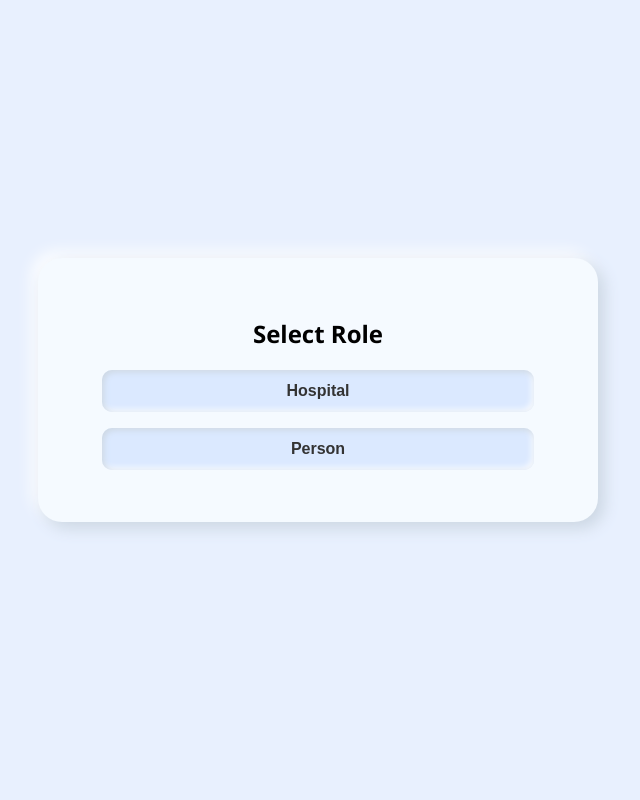
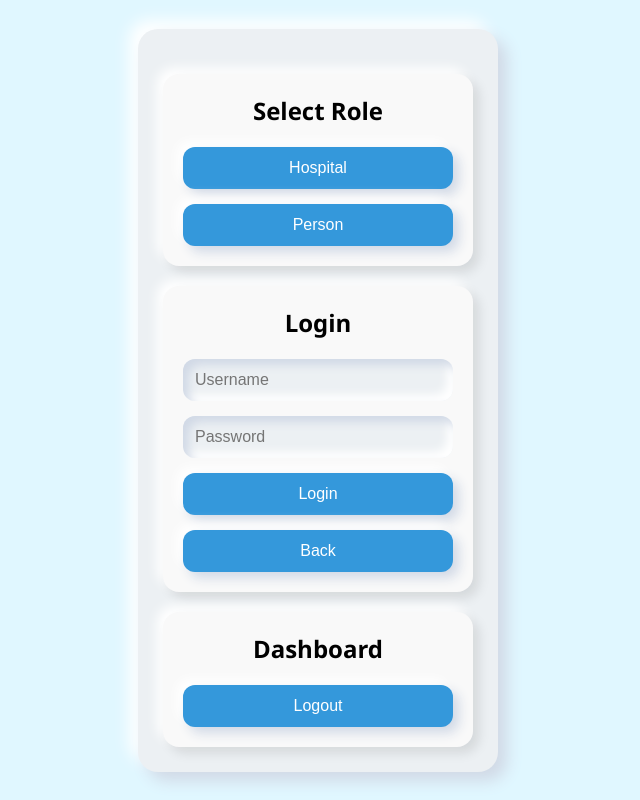
Before and after one commit to Samarth4260/MediBand, a plain HTML site: page index.html in a window 1280 px wide. Shown: the whole page, without its empty margins (322-962 px from the left). Drawn offline with Linux system fonts and the light colour scheme.

Commit message:
Update style.css

```diff
--- a/style.css
+++ b/style.css
@@ -1,61 +1,82 @@
+/* Reset */
+* {
+  box-sizing: border-box;
+  margin: 0;
+  padding: 0;
+}
 
 body {
-  font-family: 'Segoe UI', sans-serif;
-  background: #e8f0fe;
-  margin: 0;
+  background: #e0f7ff;
+  font-family: 'Segoe UI', Tahoma, Geneva, Verdana, sans-serif;
   display: flex;
   justify-content: center;
   align-items: center;
-  height: 100vh;
+  padding: 20px;
+  min-height: 100vh;
 }
 
 .container {
-  display: flex;
-  flex-direction: column;
-  align-items: center;
+  background: #ecf0f3;
+  width: 90vw;
+  max-width: 360px; /* ✅ Important: for mobile fit */
+  padding: 25px;
+  border-radius: 20px;
+  box-shadow: 9px 9px 16px #d1d9e6, -9px -9px 16px #ffffff;
+  text-align: center;
 }
 
 .card {
-  background: #f5faff;
-  border-radius: 24px;
-  box-shadow: 6px 6px 16px #cbd6e2, -6px -6px 16px #ffffff;
-  padding: 40px;
-  width: 480px;
-  text-align: left;
+  margin-top: 20px;
+  padding: 20px;
+  border-radius: 16px;
+  background: #f9f9f9;
+  box-shadow: 6px 6px 12px rgba(0,0,0,0.1), -6px -6px 12px #ffffff;
+  width: 100%;
+}
+
+h2 {
   margin-bottom: 20px;
 }
 
-.card h2 {
-  text-align: center;
-  margin-bottom: 20px;
+input, button {
+  display: block;
+  width: 100%;
+  margin-top: 15px;
+  padding: 12px;
+  border-radius: 12px;
+  border: none;
+  font-size: 1rem;
 }
 
-input, button, textarea {
-  display: block;
-  margin: 12px auto;
-  padding: 12px;
-  width: 90%;
-  border: none;
-  border-radius: 10px;
-  background: #f0f4fc;
-  box-shadow: inset 2px 2px 6px #cbd6e2, inset -2px -2px 6px #ffffff;
-  font-size: 16px;
+input {
+  background: #ecf0f3;
+  box-shadow: inset 6px 6px 10px #d1d9e6, inset -6px -6px 10px #ffffff;
 }
 
 button {
+  background: #3498db;
+  color: white;
+  box-shadow: 6px 6px 12px #d1d9e6, -6px -6px 12px #ffffff;
   cursor: pointer;
-  margin-top: 16px;
-  background-color: #dbe9ff;
-  color: #333;
-  font-weight: 600;
+  transition: background 0.3s;
 }
 
-.profile-section {
-  margin-bottom: 18px;
-  padding: 12px;
-  border-bottom: 1px solid #ccc;
+button:hover {
+  background: #2980b9;
 }
 
-.hidden {
-  display: none;
+.edit-button {
+  margin-top: 20px;
+  background: #27ae60;
 }
+
+.edit-button:hover {
+  background: #219150;
+}
+
+p {
+  margin: 10px 0;
+  font-size: 0.95rem;
+  color: #333;
+}
+}
```
